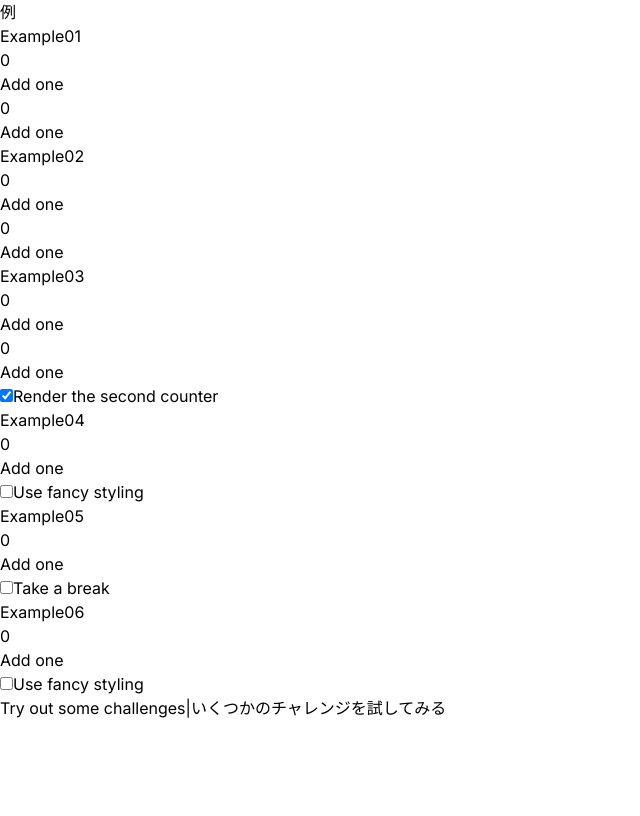
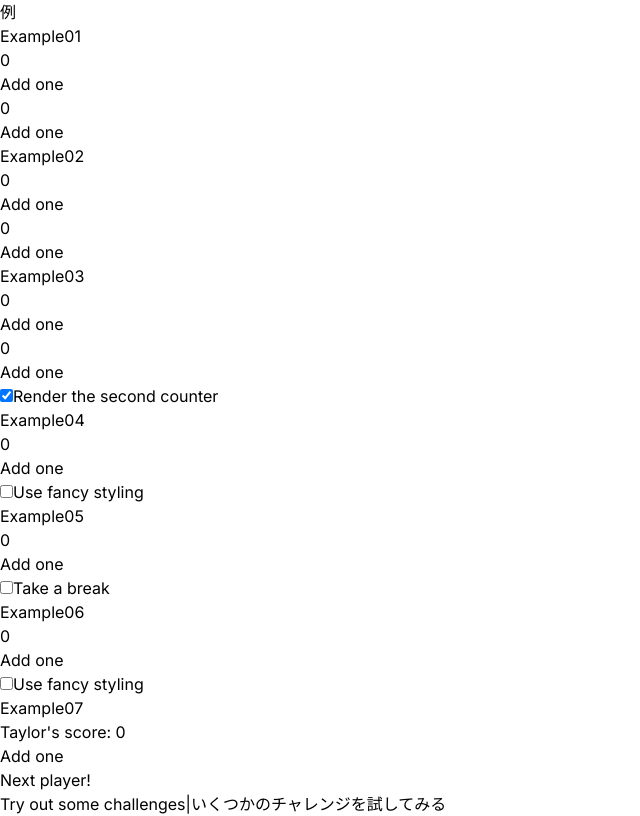
Before and after one commit to ai-biz20-sasaki/learn-react, a Next.js app: page /managing-state/preserving-and-resetting-state in a window 1280 px wide. Shown: the whole page, without its empty margins (0-640 px from the left). Built offline with nearby package versions, Linux system fonts and the light colour scheme.

Commit message:
Add managing-state/preserving-and-resetting-state/example07

```diff
--- /dev/null
+++ b/src/app/managing-state/preserving-and-resetting-state/example07.tsx
@@ -0,0 +1,43 @@
+"use client"
+import { useState } from 'react';
+
+export default function Scoreboard() {
+  const [isPlayerA, setIsPlayerA] = useState(true);
+  return (
+    <div>
+      {isPlayerA ? (
+        <Counter person="Taylor" />
+      ) : (
+        <Counter person="Sarah" />
+      )}
+      <button onClick={() => {
+        setIsPlayerA(!isPlayerA);
+      }}>
+        Next player!
+      </button>
+    </div>
+  );
+}
+
+function Counter({ person }) {
+  const [score, setScore] = useState(0);
+  const [hover, setHover] = useState(false);
+
+  let className = 'counter';
+  if (hover) {
+    className += ' hover';
+  }
+
+  return (
+    <div
+      className={className}
+      onPointerEnter={() => setHover(true)}
+      onPointerLeave={() => setHover(false)}
+    >
+      <h1>{person}'s score: {score}</h1>
+      <button onClick={() => setScore(score + 1)}>
+        Add one
+      </button>
+    </div>
+  );
+}
--- a/src/app/managing-state/preserving-and-resetting-state/page.tsx
+++ b/src/app/managing-state/preserving-and-resetting-state/page.tsx
@@ -7,6 +7,7 @@
 import Example04 from './example04'
 import Example05 from './example05'
 import Example06 from './example06'
+import Example07 from './example07'
 //import Challenge01 from './challenge01'
 //import Challenge02 from './challenge02'
 //import Challenge03 from './challenge03'
@@ -36,6 +37,8 @@
       <Example05 />
       <h3>Example06</h3>
       <Example06 />
+      <h3>Example07</h3>
+      <Example07 />
       <h2>
         <a
           className=""
```
